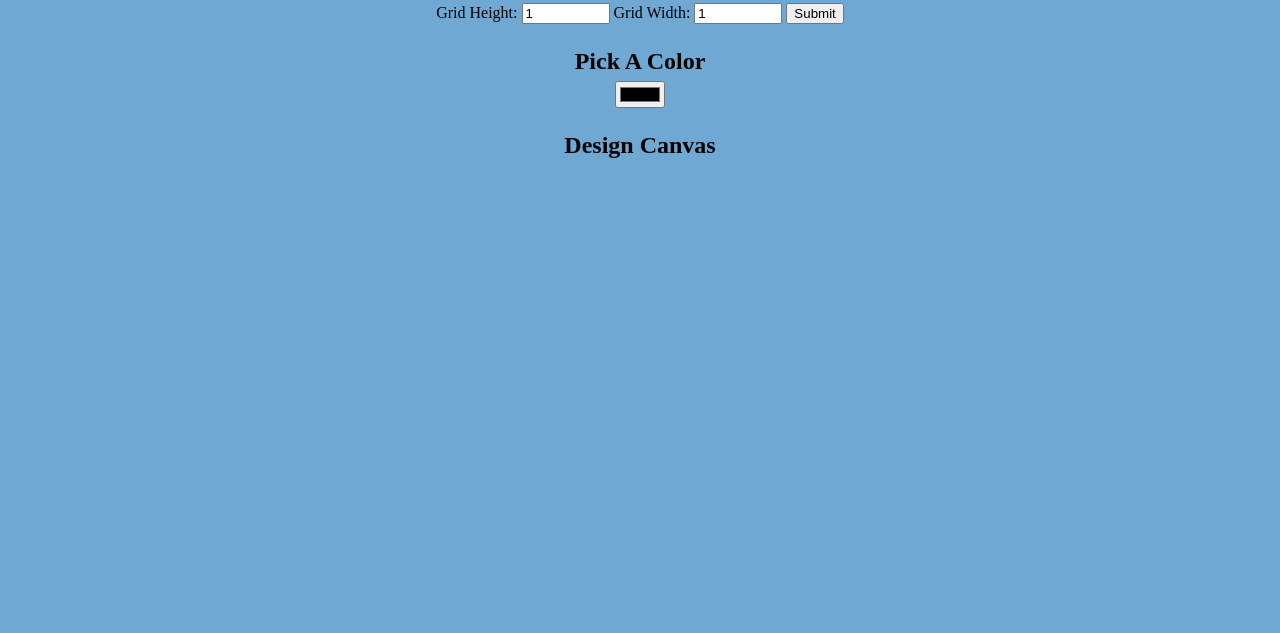
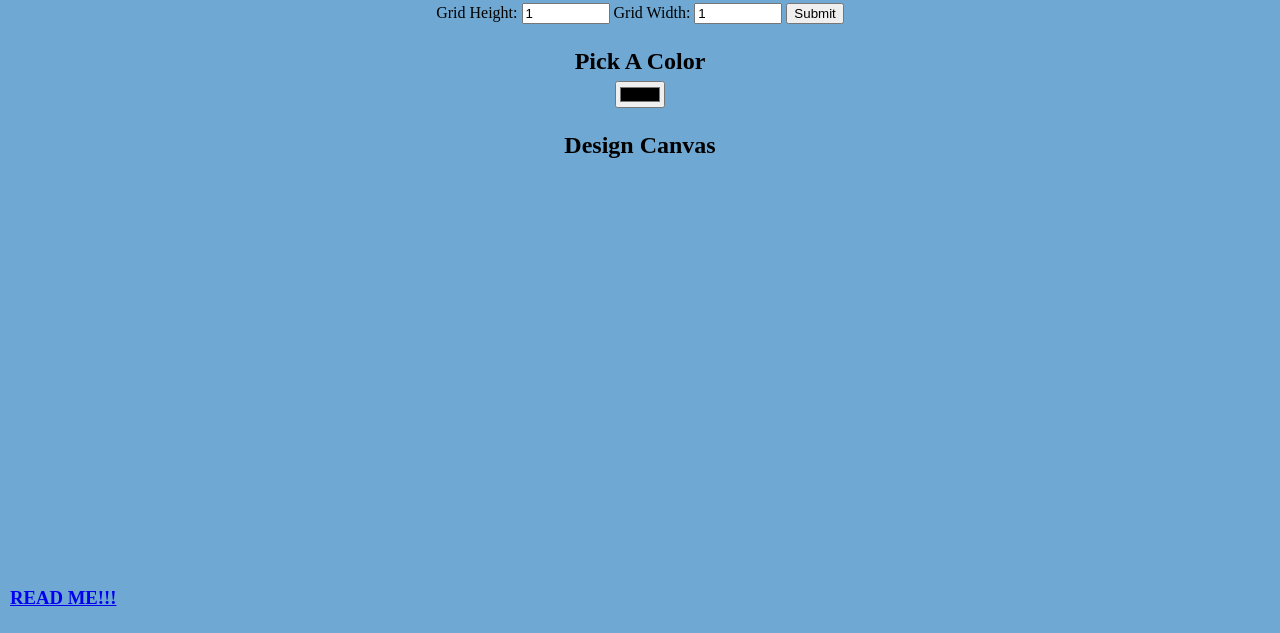
Before and after one commit to debull/pixel_art_maker, a plain HTML site: page index.html in a window 1280 px wide. Shown: the part 167-800 px from the top of the page. Drawn offline with Linux system fonts and the light colour scheme.

Commit message:
Added 'README' link to it's github repo

```diff
--- a/index.html
+++ b/index.html
@@ -24,6 +24,10 @@
     <h2>Design Canvas</h2>
     <table id="pixelCanvas"></table>
 
+    <div class="" id="readMe">
+       <h3><a href="https://github.com/debull/pixel_art_maker/blob/master/README.md">READ ME!!!</a></h3>
+    </div>
+
     <script src="designs.js"></script>
 </body>
 </html>
--- a/styles.css
+++ b/styles.css
@@ -38,3 +38,10 @@ td {
 input[type=number] {
     width: 6em;
 }
+
+#readMe {
+    font-weight: bold;
+    position: absolute;
+    bottom: 5px;
+    left: 10px;
+}
```
Also changed, not shown: 1 other file.
